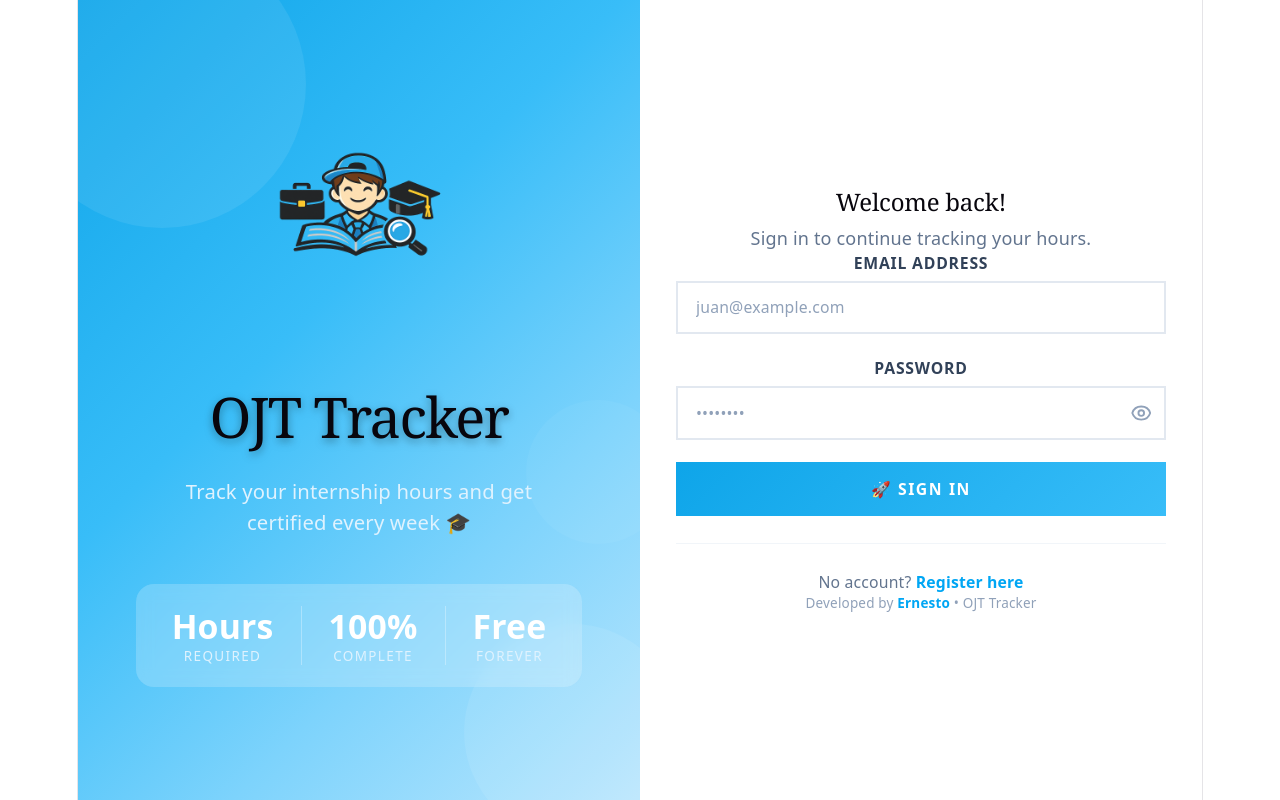
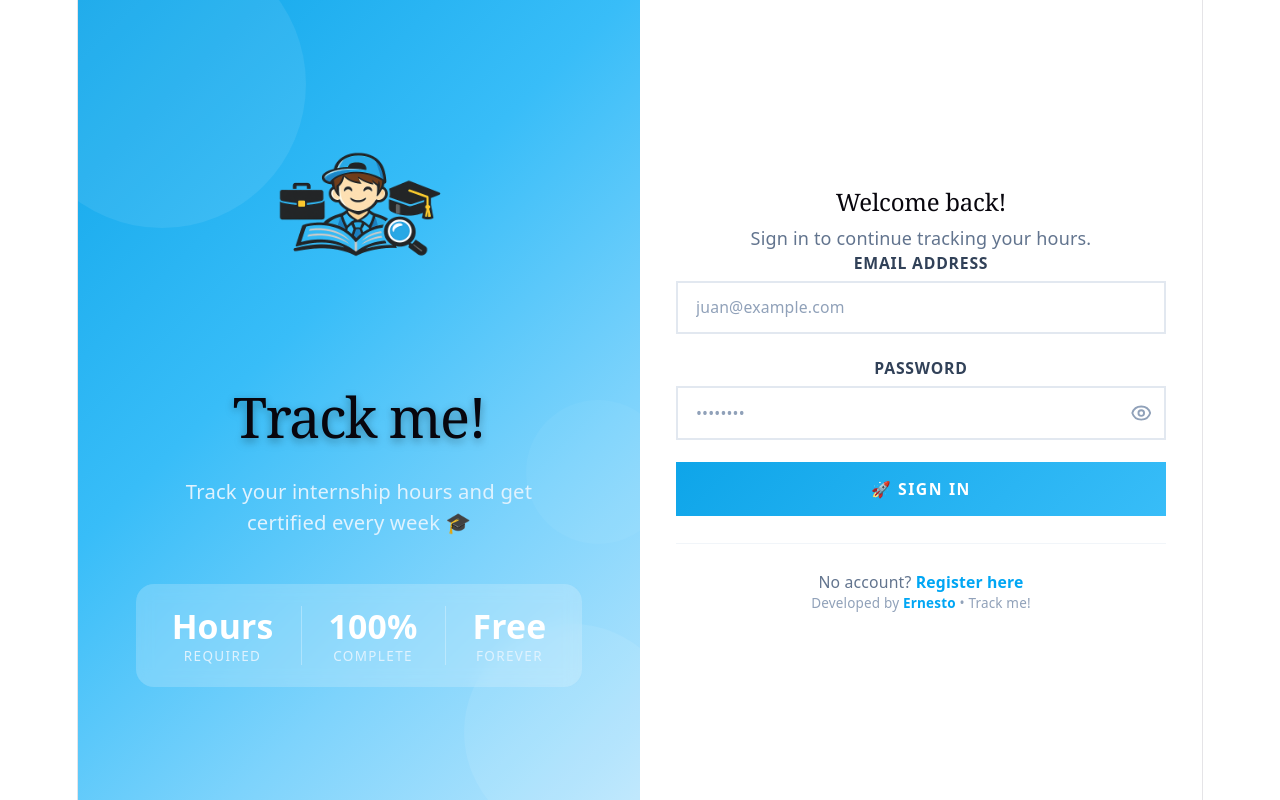
Before and after one commit to lilernestooo/ojt-tracker, a React (Vite) app in the folder frontend/: page /login in a window 1280 px wide. Built offline with nearby package versions, Linux system fonts and the light colour scheme.

Commit message:
Features: all ojt tracker change to track me!

```diff
--- a/frontend/src/components/Navbar.jsx
+++ b/frontend/src/components/Navbar.jsx
@@ -14,7 +14,7 @@ export default function Navbar() {
     <nav className="bg-gray-900 border-b border-gray-800 px-6 py-4 flex items-center justify-between sticky top-0 z-10">
       <div className="flex items-center gap-3">
         <span className="text-2xl">⏱</span>
-        <span className="text-white font-bold text-lg tracking-tight">OJT Tracker</span>
+        <span className="text-white font-bold text-lg tracking-tight">Track me!</span>
         {user?.role === 'admin' && (
           <span className="bg-indigo-600 text-white text-xs px-2 py-0.5 rounded-full font-semibold">
             Admin
--- a/frontend/src/pages/AdminDashboard.jsx
+++ b/frontend/src/pages/AdminDashboard.jsx
@@ -23,7 +23,7 @@ function Navbar() {
           <img src={logo} alt="logo" className="w-10 h-10 object-contain" />
           <span className="font-black text-slate-900 text-xl tracking-tight"
             style={{ fontFamily: 'Georgia, serif' }}>
-            OJT Tracker
+            Track me!
           </span>
           <span className="text-white text-xs font-black px-3 py-1 uppercase tracking-wider"
             style={{ background: 'linear-gradient(135deg, #0ea5e9, #38bdf8)' }}>
@@ -648,7 +648,7 @@ export default function AdminDashboard() {
 
           {/* Footer */}
           <p className="text-center text-slate-300 text-xs pb-4">
-            Developed by <span className="font-bold text-sky-400">Ernesto</span> • OJT Tracker
+            Developed by <span className="font-bold text-sky-400">Ernesto</span> • Track me!
           </p>
 
         </div>
--- a/frontend/src/pages/Dashboard.jsx
+++ b/frontend/src/pages/Dashboard.jsx
@@ -183,7 +183,7 @@ function Navbar() {
           <img src={logo} alt="logo" className="w-10 h-10 object-contain" />
           <span className="font-black text-slate-900 text-xl tracking-tight"
             style={{ fontFamily: 'Georgia, serif' }}>
-            OJT Tracker
+            Track me!
           </span>
         </div>
         <div className="flex items-center gap-4">
@@ -329,7 +329,7 @@ export default function Dashboard() {
       <div style="width:750px;background:white;border:8px solid #0ea5e9;padding:50px;text-align:center;position:relative;font-family:Georgia,serif;">
         <div style="position:absolute;inset:8px;border:2px solid #bae6fd;pointer-events:none;"></div>
         <img src="${logo}" alt="logo" style="width:80px;height:80px;object-fit:contain;margin:0 auto 5px;display:block;" />
-        <div style="font-size:13px;color:#64748b;letter-spacing:4px;text-transform:uppercase;margin-bottom:25px;">OJT Tracker</div>
+        <div style="font-size:13px;color:#64748b;letter-spacing:4px;text-transform:uppercase;margin-bottom:25px;">Track me!</div>
         <div style="font-size:34px;color:#0ea5e9;font-weight:bold;margin-bottom:6px;">Weekly Hours Certificate</div>
         <div style="font-size:13px;color:#94a3b8;margin-bottom:25px;letter-spacing:3px;text-transform:uppercase;">Certificate of Attendance</div>
         <div style="font-size:14px;color:#64748b;margin-bottom:8px;">This certifies that</div>
@@ -355,7 +355,7 @@ export default function Dashboard() {
         <div style="margin-top:25px;font-size:12px;color:#94a3b8;">
           Generated on ${new Date().toLocaleDateString('en-PH', { month: 'long', day: 'numeric', year: 'numeric' })}
         </div>
-        <div style="margin-top:5px;font-size:11px;color:#cbd5e1;">Developed by Ernesto • OJT Tracker</div>
+        <div style="margin-top:5px;font-size:11px;color:#cbd5e1;">Developed by Ernesto • Track me!</div>
       </div>
     `
     await generatePDF(htmlContent, `weekly-cert-${user?.name}-${monday.toISOString().split('T')[0]}.pdf`)
@@ -369,7 +369,7 @@ export default function Dashboard() {
       <div style="width:800px;background:white;border:10px double #0ea5e9;padding:60px;text-align:center;position:relative;font-family:Georgia,serif;">
         <div style="position:absolute;inset:10px;border:1px solid #e0f2fe;pointer-events:none;"></div>
         <img src="${logo}" alt="logo" style="width:80px;height:80px;object-fit:contain;margin:0 auto 5px;display:block;" />
-        <div style="font-size:12px;color:#64748b;letter-spacing:5px;text-transform:uppercase;margin-bottom:10px;">OJT Tracker</div>
+        <div style="font-size:12px;color:#64748b;letter-spacing:5px;text-transform:uppercase;margin-bottom:10px;">Track me!</div>
         <div style="font-size:22px;color:#fbbf24;margin-bottom:20px;letter-spacing:5px;">★ ★ ★ ★ ★</div>
         <div style="font-size:44px;color:#0ea5e9;font-weight:bold;margin-bottom:8px;">Certificate of Completion</div>
         <div style="font-size:12px;color:#94a3b8;margin-bottom:35px;letter-spacing:4px;text-transform:uppercase;">On-the-Job Training</div>
@@ -394,7 +394,7 @@ export default function Dashboard() {
         <div style="margin-top:30px;padding-top:18px;border-top:1px solid #e2e8f0;font-size:12px;color:#94a3b8;">
           Completed on ${new Date().toLocaleDateString('en-PH', { month: 'long', day: 'numeric', year: 'numeric' })}
         </div>
-        <div style="margin-top:6px;font-size:11px;color:#cbd5e1;">Developed by Ernesto • OJT Tracker</div>
+        <div style="margin-top:6px;font-size:11px;color:#cbd5e1;">Developed by Ernesto • Track me!</div>
       </div>
     `
     await generatePDF(htmlContent, `completion-cert-${user?.name}.pdf`)
@@ -708,7 +708,7 @@ export default function Dashboard() {
 
           {/* Footer */}
           <p className="text-center text-slate-300 text-xs pb-4">
-            Developed by <span className="font-bold text-sky-400">Ernesto</span> • OJT Tracker
+            Developed by <span className="font-bold text-sky-400">Ernesto</span> • Track me!
           </p>
 
         </div>
--- a/frontend/src/pages/Login.jsx
+++ b/frontend/src/pages/Login.jsx
@@ -48,7 +48,7 @@ export default function Login() {
 
           <h1 className="text-5xl font-black text-white tracking-tight text-center drop-shadow-lg"
             style={{ fontFamily: 'Georgia, serif', textShadow: '0 2px 10px rgba(0,0,0,0.2)' }}>
-            OJT Tracker
+            Track me!
           </h1>
           <p className="text-sky-100 text-center mt-3 text-lg max-w-xs font-medium">
             Track your internship hours and get certified every week 🎓
@@ -81,7 +81,7 @@ export default function Login() {
         <div className="flex md:hidden items-center gap-3 mb-8">
           <img src={logo} alt="logo" className="w-12 h-12 object-contain" />
           <span className="text-2xl font-black text-slate-900" style={{ fontFamily: 'Georgia, serif' }}>
-            OJT Tracker
+            Track me!
           </span>
         </div>
 
@@ -166,7 +166,7 @@ export default function Login() {
           </div>
 
           <p className="text-center text-slate-400 text-xs mt-8">
-            Developed by <span className="font-bold text-sky-500">Ernesto</span> • OJT Tracker
+            Developed by <span className="font-bold text-sky-500">Ernesto</span> • Track me!
           </p>
         </div>
       </div>
--- a/frontend/src/pages/Register.jsx
+++ b/frontend/src/pages/Register.jsx
@@ -56,7 +56,7 @@ export default function Register() {
 
           <h1 className="text-4xl font-black text-white tracking-tight text-center"
             style={{ fontFamily: 'Georgia, serif', textShadow: '0 2px 10px rgba(0,0,0,0.2)' }}>
-            OJT Tracker
+            Track me!
           </h1>
           <p className="text-sky-100 text-center mt-2 text-base max-w-xs font-medium">
             Track your internship hours and get certified every week 🎓
@@ -93,7 +93,7 @@ export default function Register() {
         <div className="flex md:hidden items-center gap-3 mb-8">
           <img src={logo} alt="logo" className="w-12 h-12 object-contain" />
           <span className="text-2xl font-black text-slate-900" style={{ fontFamily: 'Georgia, serif' }}>
-            OJT Tracker
+            Track me!
           </span>
         </div>
 
@@ -232,7 +232,7 @@ export default function Register() {
           </div>
 
           <p className="text-center text-slate-400 text-xs mt-8">
-            Developed by <span className="font-bold text-sky-500">Ernesto</span> • OJT Tracker
+            Developed by <span className="font-bold text-sky-500">Ernesto</span> • Track me!
           </p>
         </div>
       </div>
```
